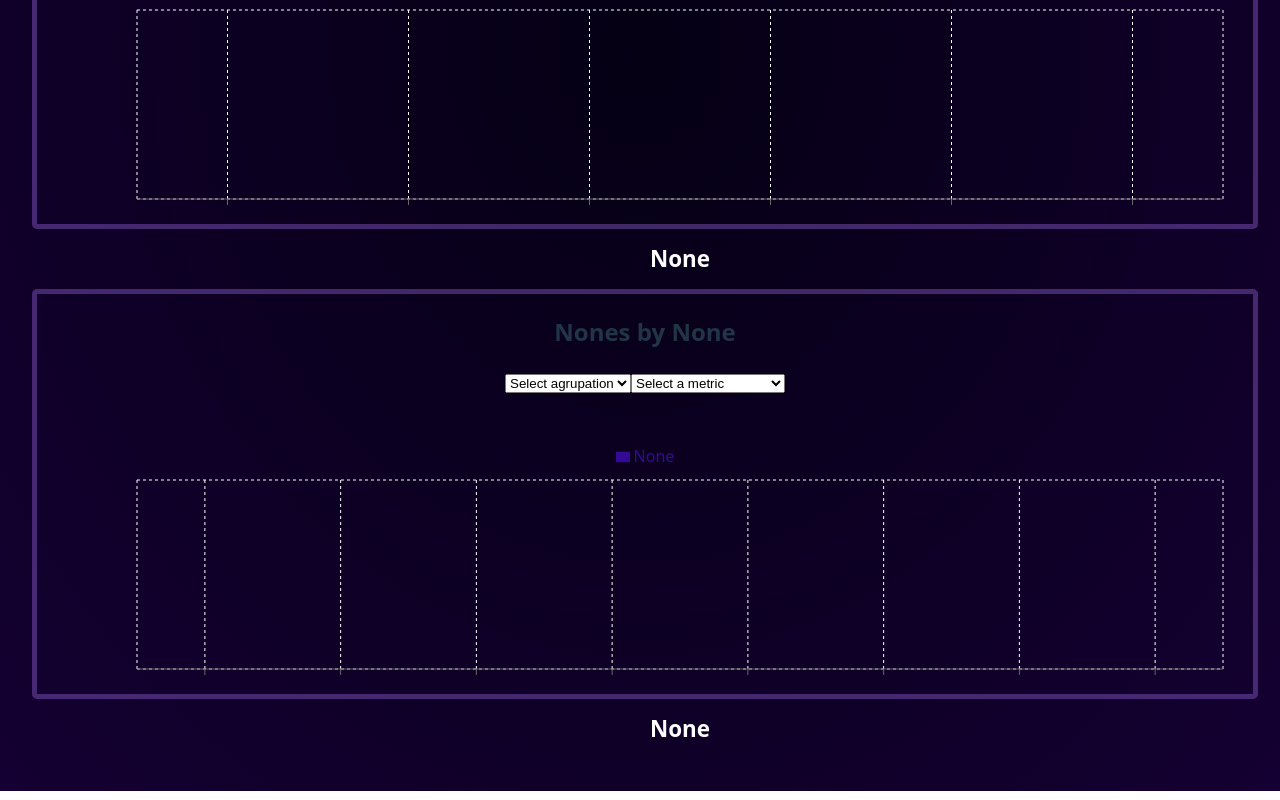
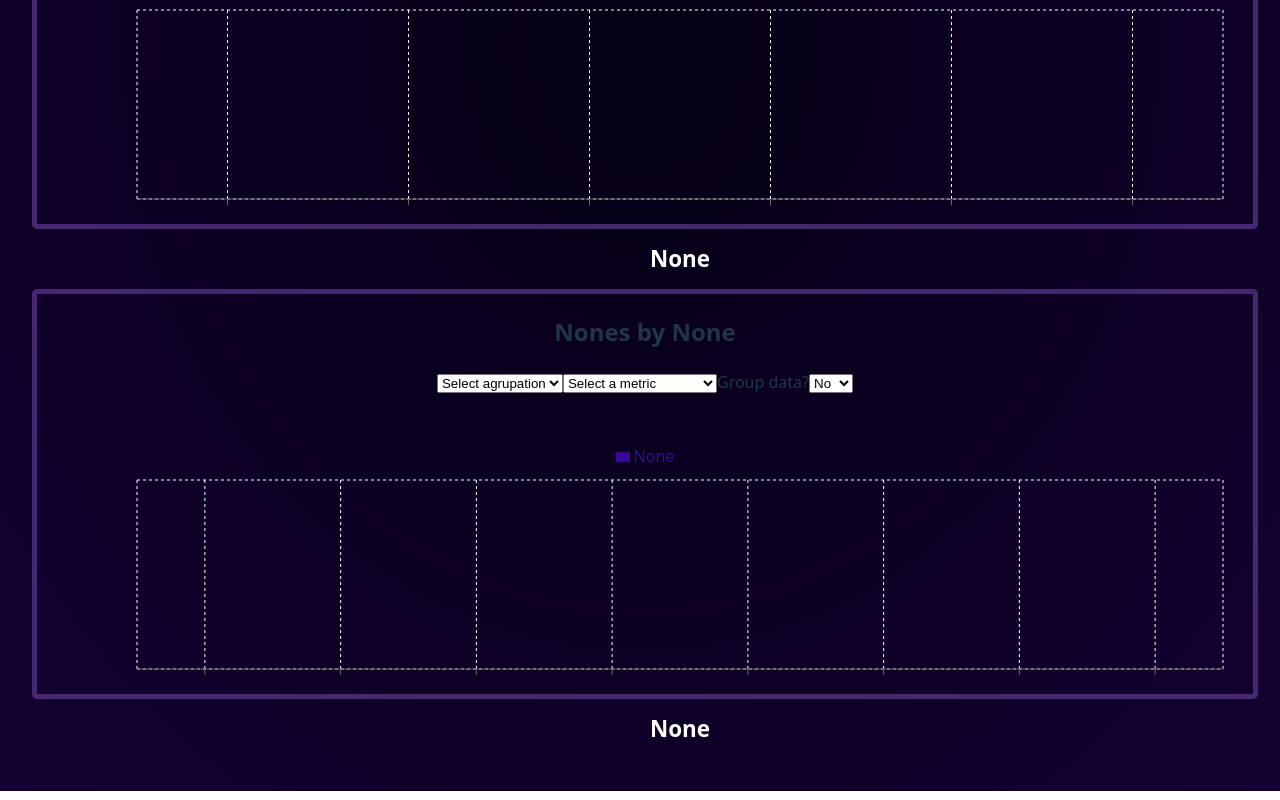
Before and after one commit to MarcoA-Pozol/react-charts-project-example, a React (Vite) app: page / in a window 1280 px wide. Shown: the part 693-1493 px from the top of the page. Built offline with nearby package versions, Linux system fonts and the light colour scheme.

Commit message:
Group by X-Index values was included as possibility for bar charts displaying.

```diff
--- a/src/components/ProductsTableChartVisualization.jsx
+++ b/src/components/ProductsTableChartVisualization.jsx
@@ -232,6 +232,7 @@ const generalKeys = Object.keys(dataset[0]).filter(
 const ProductsTableChartVisualization = () =>{
     const [yAxis, setYAxis] = useState('None');
     const [xAxis, setXAxis] = useState('None');
+    const [data, setData] = useState(dataset); // Data to load in the chart (loading dataset by default)
 
     const handleXAxisChange = (event) => {
         setXAxis(event.target.value);
@@ -239,6 +240,38 @@ const ProductsTableChartVisualization = () =>{
     const handleYAxisChange = (event) => {
         setYAxis(event.target.value);
     }
+
+    // Group data by X-Indexe values
+    const groupedData = React.useMemo(() => {
+      if (xAxis === 'None' || yAxis === 'None') return [];
+
+      const groupMap = {};
+
+      for (const item of dataset) {
+          const groupKey = item[xAxis];
+          if (!groupKey) continue;
+
+          if (!groupMap[groupKey]) {
+              groupMap[groupKey] = 0;
+          }
+          groupMap[groupKey] += item[yAxis] || 0;
+      }
+
+      // Turn the groupMap into an array for recharts
+      return Object.entries(groupMap).map(([key, value]) => ({
+          [xAxis]: key,
+          [yAxis]: value,
+      }));
+    }, [xAxis, yAxis]);
+
+    // Manage if data is asked about to be grouped to display every X-Index or group by X-Index
+    const handleGroupingData = (event) => {
+      if (event.target.value === "true") {
+        setData(groupedData);
+      } else {
+        setData(dataset);
+      }
+    };
 
     return (
         <div style={{ width: '100%', height: 400, marginBlock:"60px", border:"5px solid rgba(150, 100, 220, 0.4)", borderRadius:'5px'}}>
@@ -261,9 +294,16 @@ const ProductsTableChartVisualization = () =>{
                 ))}
             </select>
 
+            {/* Manage Grouping Data */}
+            <label for="groupData">Group data?</label>
+            <select id="groupData" onChange={handleGroupingData} value="false">
+                <option value="true">Yes</option>
+                <option value="false">No</option>
+            </select>
+
             {/* Chart */}
             <ResponsiveContainer style={{backgroundColor:'transparent'}}>
-                <BarChart data={dataset} margin={{top: 50, right: 30, left: 40, bottom: 5}}>
+                <BarChart data={data} margin={{top: 50, right: 30, left: 40, bottom: 5}}>
                     <CartesianGrid strokeDasharray="3 3" stroke='white'/>
                     <XAxis dataKey={xAxis} label={{value:xAxis.replace(xAxis.charAt(0), xAxis.charAt(0).toUpperCase()), fontSize:'1.4rem', fontWeight:'bold', fill:'white'}} angle={-45} textAnchor='end' height={120} tick={{ fontSize: 16, fontFamily:'monospace'}}/>
                     <YAxis label={{value:yAxis.replace('_', ' ').replace(yAxis.charAt(0), yAxis.charAt(0).toUpperCase()), angle:-90, position:'insideLeft', fontSize:'1.3rem', fontWeight:'bold', fill:'white'}} tickFormatter={(value) => `$${value.toLocaleString()}`}/> {/* format as current(integrate validation for currencies is needed here) */}
```
